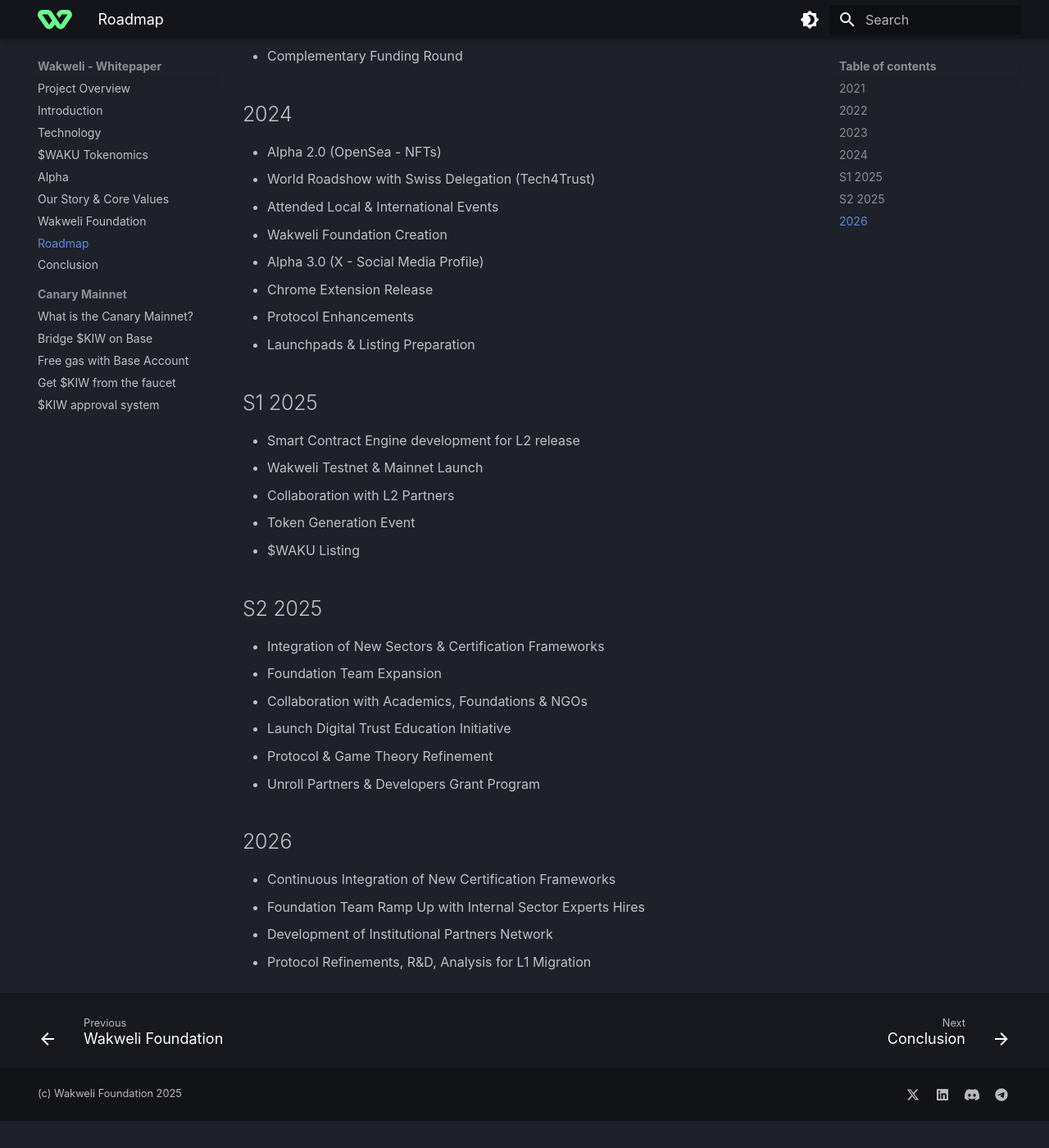
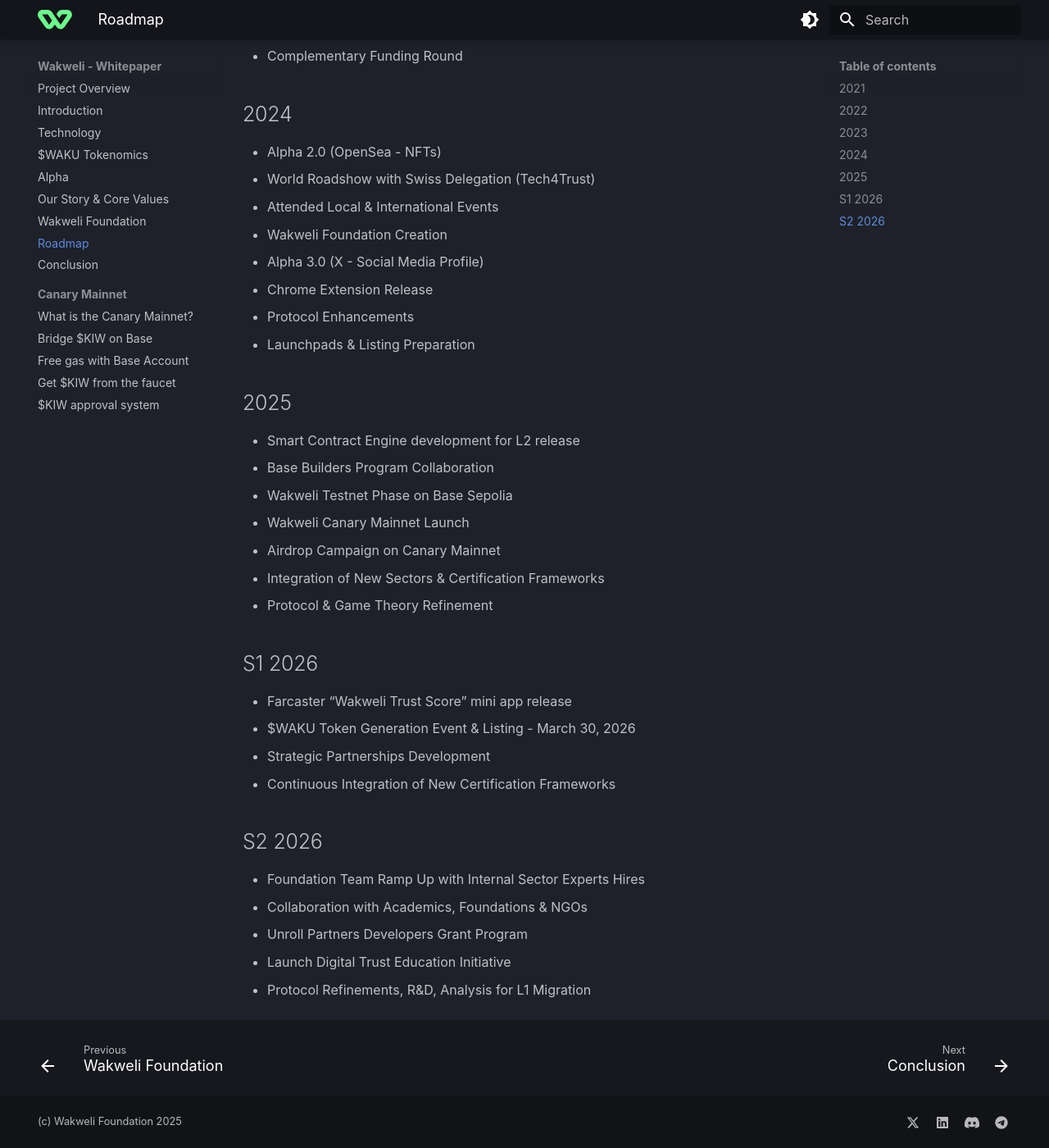
Before and after one commit to wakweli/whitepaper, an MkDocs documentation site: the page built from docs/roadmap.md, in a window 1280 px wide and 1400 px high, scrolled down 945 px. Shown: the whole window at 82% size. Built offline with MkDocs 1.6.1 and Material for MkDocs 9.7.7, drawn with Linux system fonts in a browser that asks for light colours; some web fonts are replaced; before the commit the page ends 2312 px from its top, so only the background shows below that.

Commit message:
update alpha + roadmap pages

```diff
--- a/docs/roadmap.md
+++ b/docs/roadmap.md
@@ -1,12 +1,14 @@
 # Roadmap
 
 ## 2021
+
 - Whitepaper & Pitch Deck
 - Proof-of-Democracy Concept
 - Seed Sale Launch
 - Creation of The Team
 
 ## 2022
+
 - Brand Strategy & Visual Identity
 - Tokenomics Refinement
 - Advisory Board Creation
@@ -16,9 +18,10 @@
 - Bootstrapped Partnerships Ecosystem Growth
 
 ## 2023
+
 - 3 New Key Partnerships
 - Attended 9 International Events
-- Press Coverage in 50+  medias
+- Press Coverage in 50+ medias
 - Participated in the Tech4Trust (Season 5) accelerator program
 - Refined Game Theory
 - Alpha 1.0 (OpenSea - NFTs)
@@ -26,6 +29,7 @@
 - Complementary Funding Round
 
 ## 2024
+
 - Alpha 2.0 (OpenSea - NFTs)
 - World Roadshow with Swiss Delegation (Tech4Trust)
 - Attended Local & International Events
@@ -35,23 +39,27 @@
 - Protocol Enhancements
 - Launchpads & Listing Preparation
 
-## S1 2025
+## 2025
+
 - Smart Contract Engine development for L2 release
-- Wakweli Testnet & Mainnet Launch
-- Collaboration with L2 Partners
-- Token Generation Event
-- $WAKU Listing
+- Base Builders Program Collaboration
+- Wakweli Testnet Phase on Base Sepolia
+- Wakweli Canary Mainnet Launch
+- Airdrop Campaign on Canary Mainnet
+- Integration of New Sectors & Certification Frameworks
+- Protocol & Game Theory Refinement
 
-## S2 2025
-- Integration of New Sectors & Certification Frameworks
-- Foundation Team Expansion
+## S1 2026
+
+- Farcaster “Wakweli Trust Score” mini app release
+- $WAKU Token Generation Event & Listing - March 30, 2026
+- Strategic Partnerships Development
+- Continuous Integration of New Certification Frameworks
+
+## S2 2026
+
+- Foundation Team Ramp Up with Internal Sector Experts Hires
 - Collaboration with Academics, Foundations & NGOs
+- Unroll Partners Developers Grant Program
 - Launch Digital Trust Education Initiative
-- Protocol & Game Theory Refinement
-- Unroll Partners & Developers Grant Program
-
-## 2026
-- Continuous Integration of New Certification Frameworks
-- Foundation Team Ramp Up with Internal Sector Experts Hires
-- Development of Institutional Partners Network
 - Protocol Refinements, R&D, Analysis for L1 Migration
```
Also changed, not shown: docs/alpha.md (+10 -2 lines).
